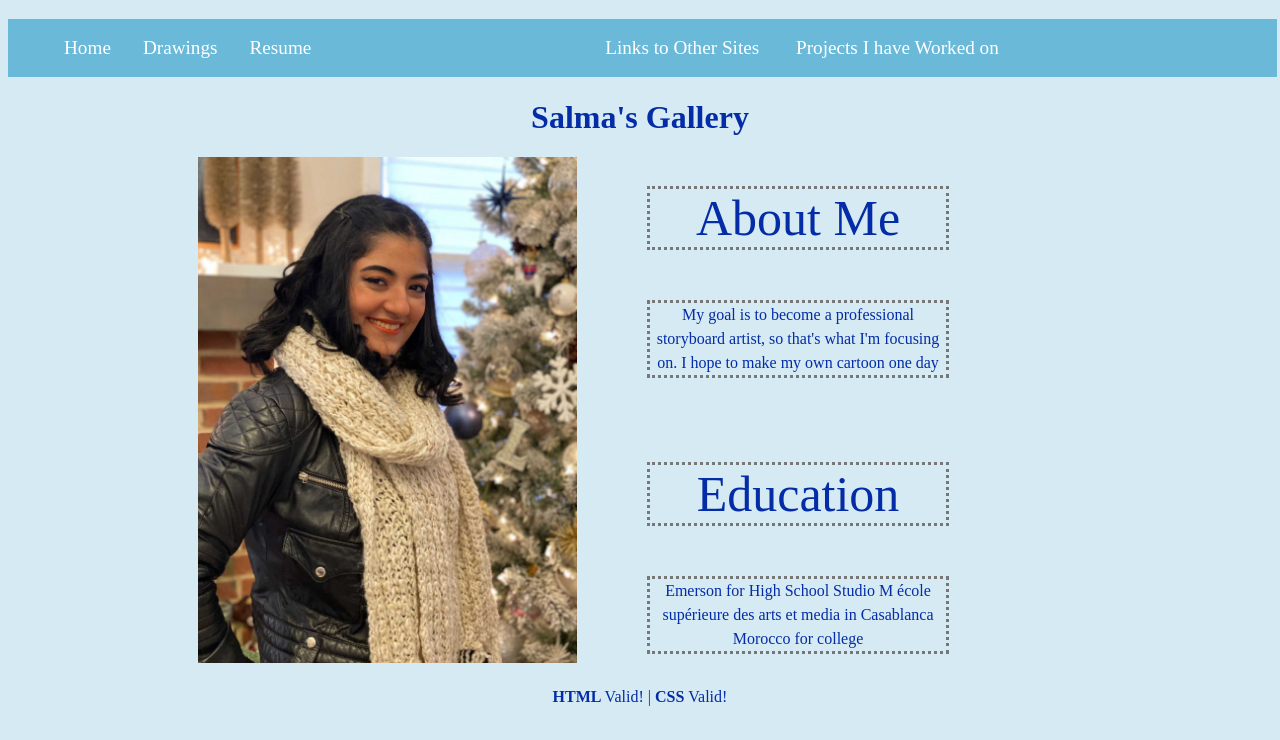
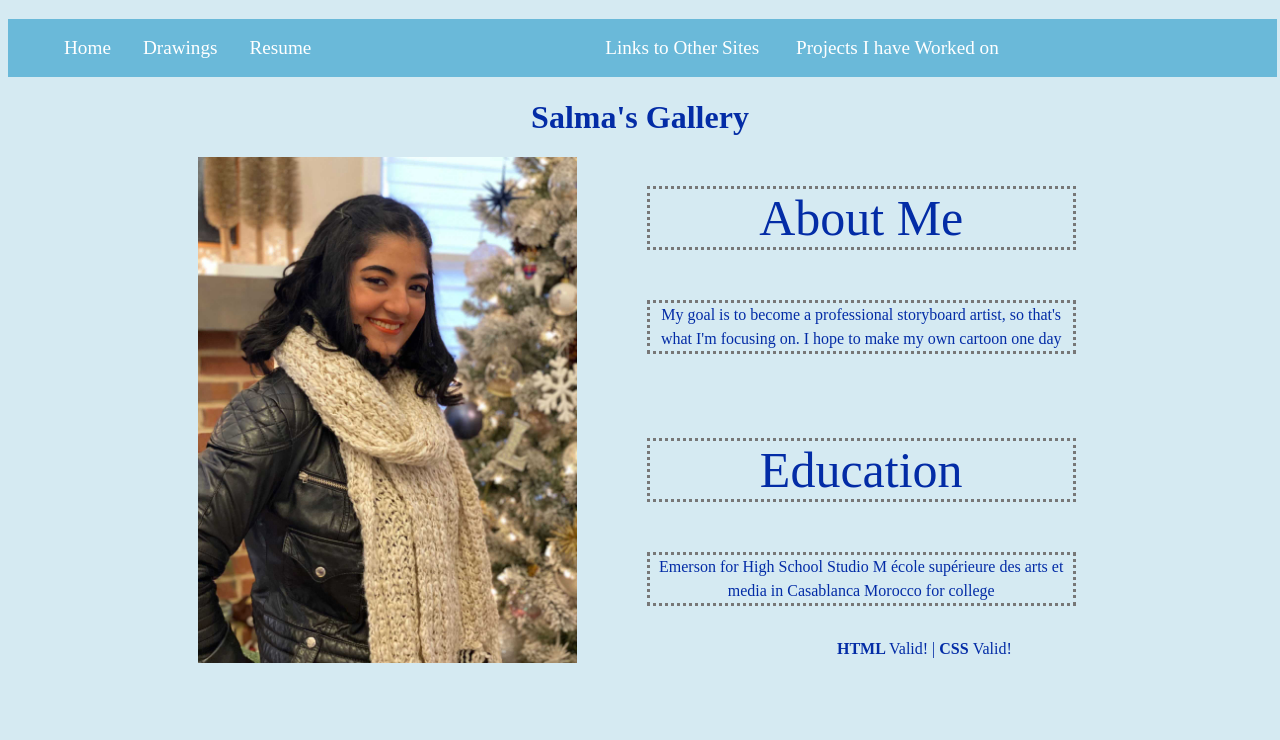
Before and after one commit to JHaberlach/SalmaGallery, a plain HTML site: page Index.html in a window 1280 px wide. Drawn offline with Linux system fonts and the light colour scheme.

Commit message:
changed margin right

```diff
--- a/Index.html
+++ b/Index.html
@@ -9,13 +9,13 @@
 #container{
         text-align: left;
         margin-left: 45%;
-        margin-right: 20%;
+        margin-right: 10%;
     }
 
     #extra {
       text-align: left;
       margin-left: 45%;
-      margin-right: 20%;
+      margin-right: 10%;
     }
     img{
         width: 30%;
```
